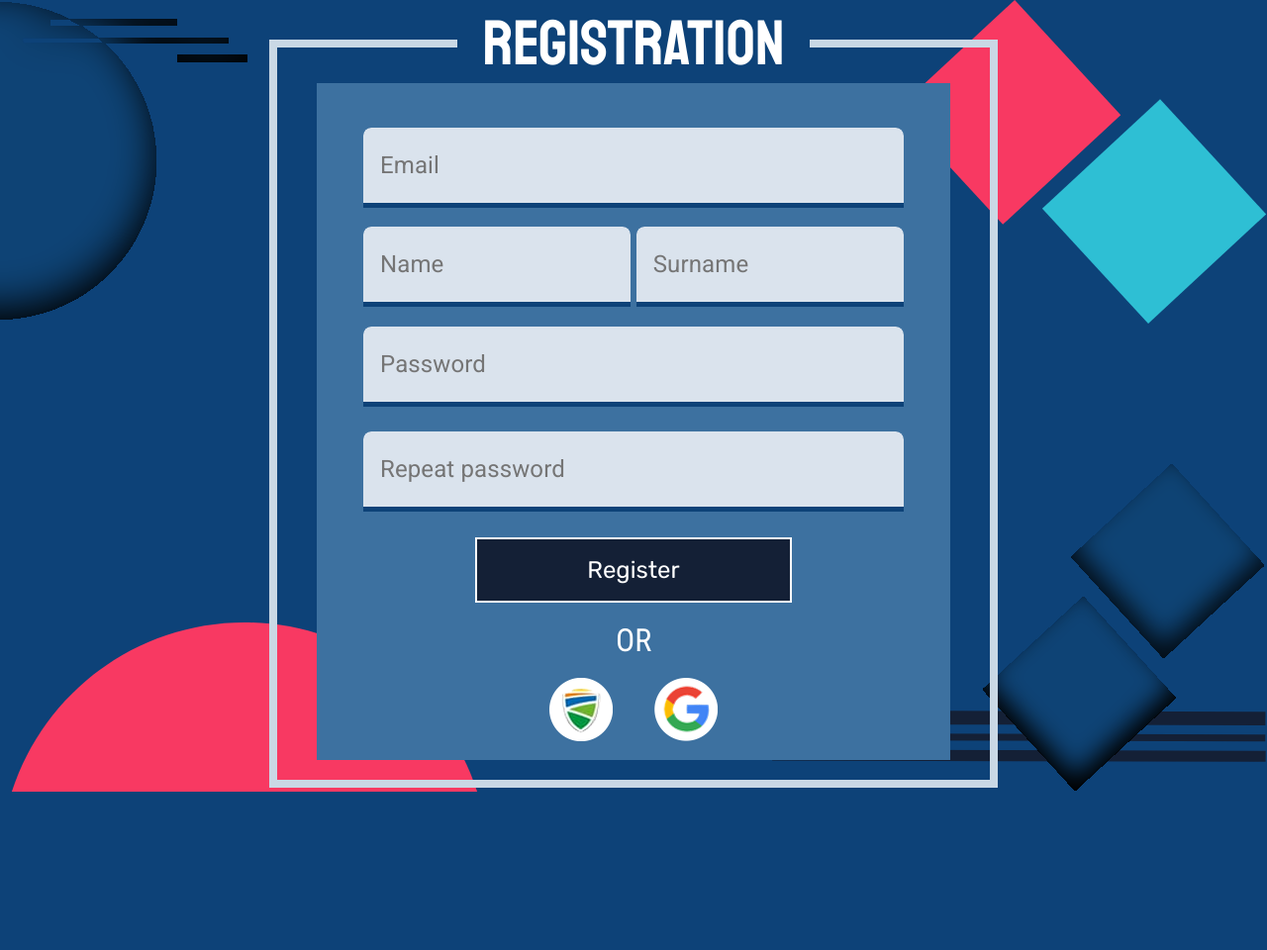
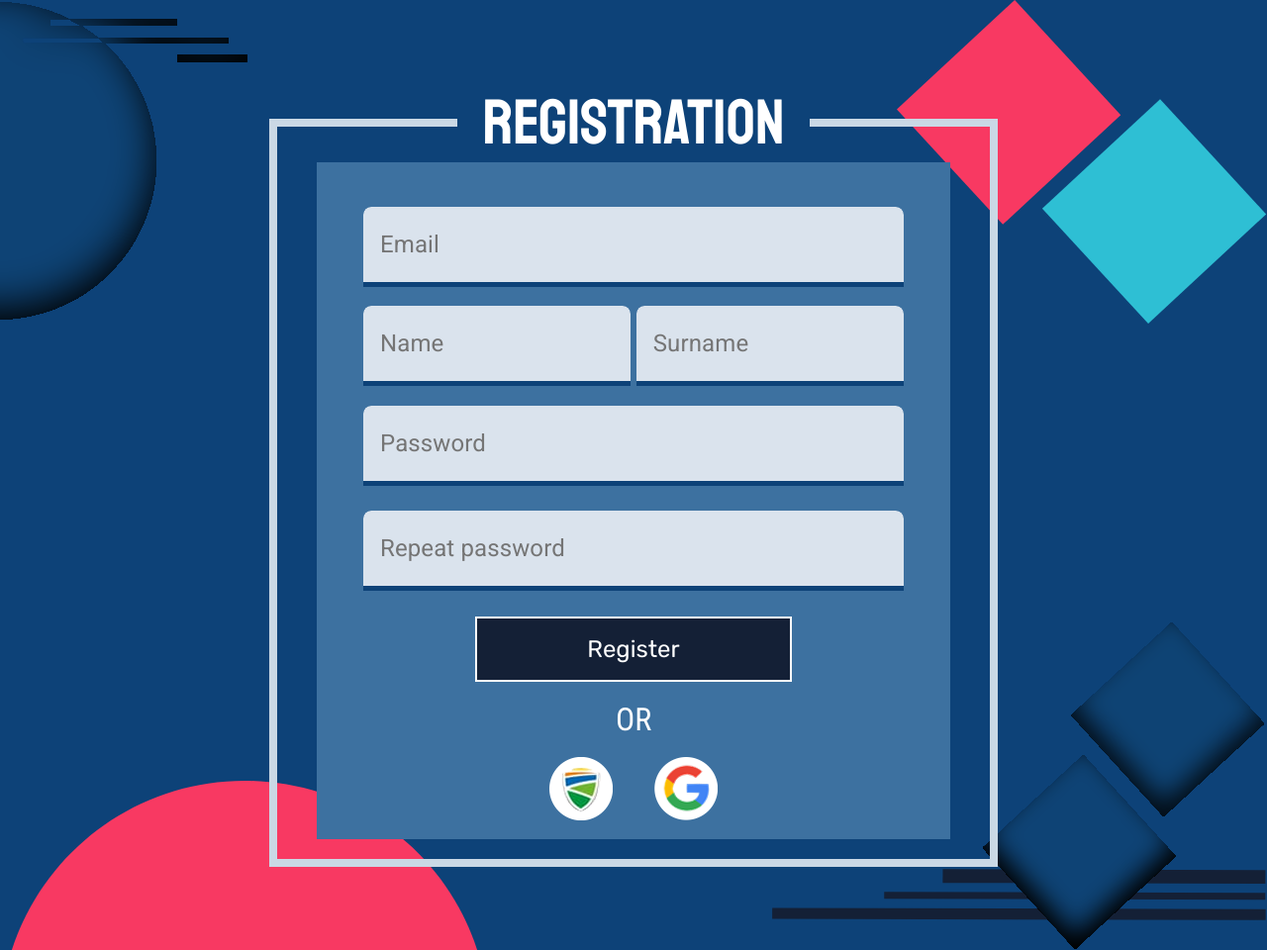
Before and after one commit to InnoSWP/Intaby, a Django app: template web-app/static/templates/registration_page.html in a window 1280 px wide. Shown: the part 86-1046 px from the top of the page at 99% size. Before the commit the page ends 886 px from the top, so only its background shows below. Run offline with Django 4.2, Linux system fonts and the light colour scheme; the template is opened without the code that fills it, so the values that code supplies are empty.

Commit message:
Background [signup]

```diff
--- a/web-app/static/styles/new_style.css
+++ b/web-app/static/styles/new_style.css
@@ -37,21 +37,43 @@ body::-webkit-scrollbar {
     padding: 0;
 }
 
-.body_lobby {
-    min-width: 500px;
+.main_registration {
+    /* Size */
+    /*width: 100vw;*/
+    height: 120vh;
+
+    /* Display */
+    display: flex;
+    align-items: center;
+    flex-direction: column;
+    justify-content: center;
+    align-content: center;
+    flex-wrap: nowrap;
+
+    /* Others */
+    margin: 0;
+    padding: 0;
+}
+.background_registration {
+    pointer-events: none;
+    position: absolute;
     width: 100%;
-    height: 100%;
-    background: rgba(13, 66, 120, 1);
-    display: flex;
-    justify-content: center;
-    align-items: stretch;
-    flex-direction: column;
+    height: inherit;
+
+    z-index: -1;
+
+    display: flex;
+    flex-direction: row;
+    flex-wrap: nowrap;
+    align-content: center;
+    justify-content: center;
+    align-items: center;
 }
 .background {
     pointer-events: none;
     position: absolute;
-    width: -webkit-fill-available;
-    height: 100vh;
+    width: 100%;
+    height: inherit;
 
     z-index: -1;
 
--- a/web-app/static/templates/registration_page.html
+++ b/web-app/static/templates/registration_page.html
@@ -42,7 +42,7 @@
         </div>
     </header>
 
-    <main class="main_">
+    <main class="main_registration">
         <div class="Registration-wrapper">
             <div class="Registration">
 
@@ -72,7 +72,7 @@
                 </fieldset>
             </div>
         </div>
-        <div class="background">
+        <div class="background_registration">
             <div class="background-left">
                 <img class="background_image-2" src="/web-app/static/images/circle_1.svg">
                 <img class="background_image-1" src="/web-app/static/images/circle_2.svg">
```
